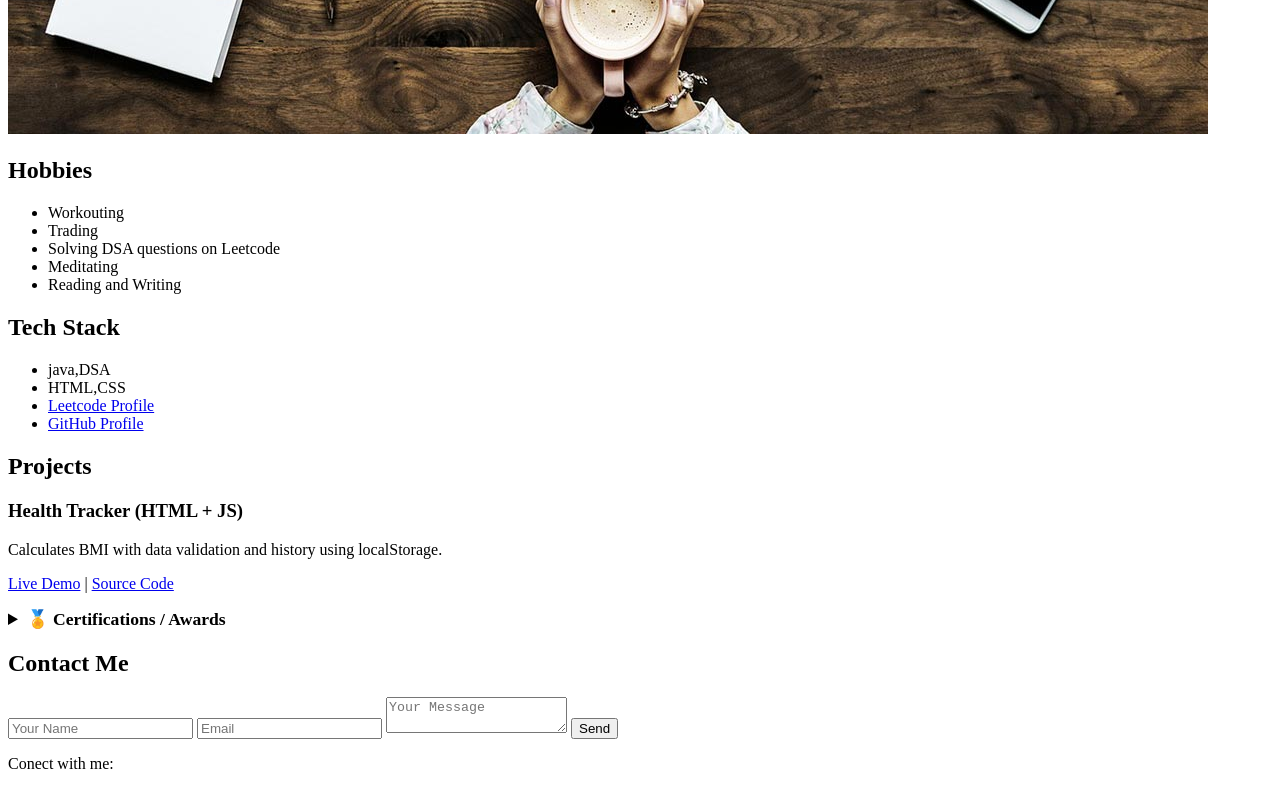
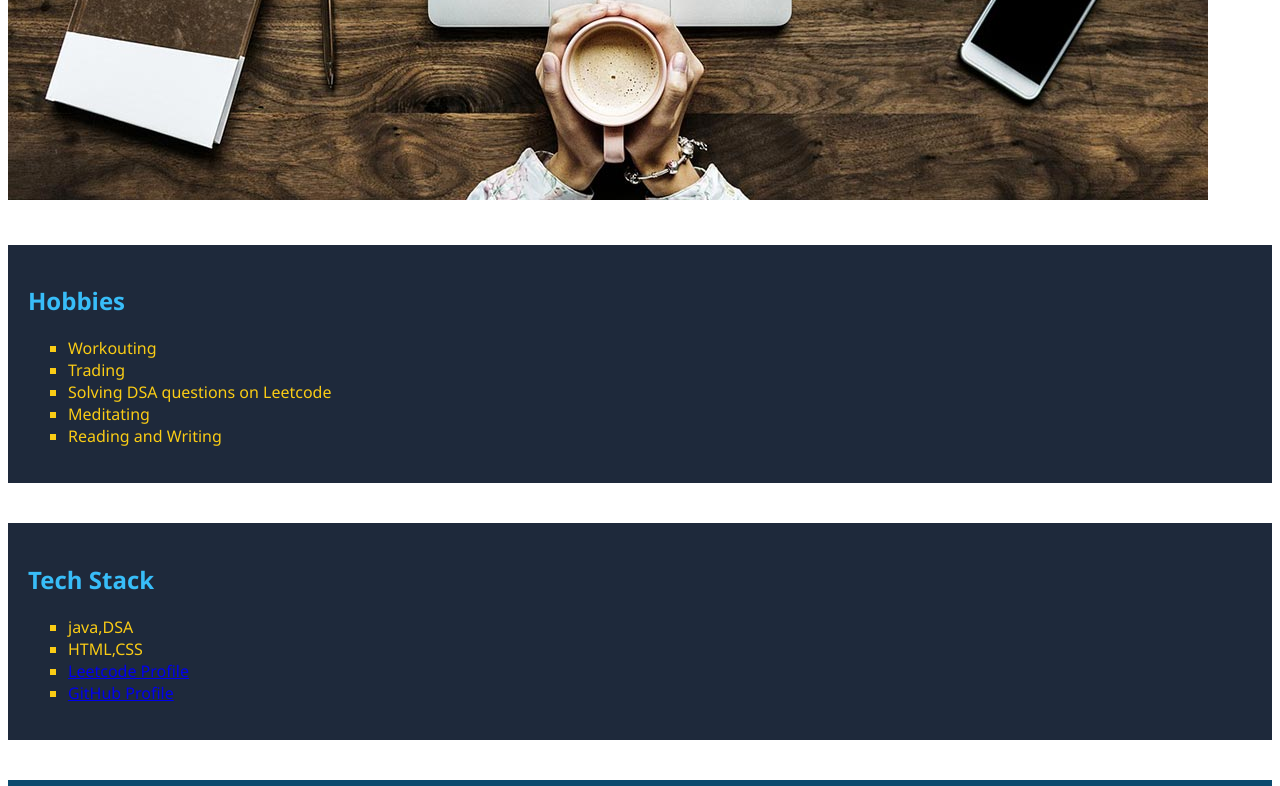
Before and after one commit to bhanu-prasad-22/my-first-webpage, a plain HTML site: page index.html in a window 1280 px wide. Shown: the part 2000-2786 px from the top of the page. Drawn offline with Linux system fonts and the light colour scheme.

Commit message:
Update index.html

```diff
--- a/index.html
+++ b/index.html
@@ -9,7 +9,96 @@
 
 <body>
 
-    <link rel="style-sheet" href="style.css" />
+    <style>
+        body {
+            background-color: #0f172a;
+            /* dark navy */
+            color: #f1f5f9;
+            /* soft white */
+            font-family: 'Segoe UI', sans-serif;
+        }
+
+        h2 {
+            color: #38bdf8;
+            /* sky blue */
+        }
+
+        a :hover {
+            color: #f472b6;
+            /* soft pink */
+        }
+
+        #bannerimg {
+            text-align: center;
+        }
+
+        #sideimg {
+            width: 100%;
+            height: auto;
+            border-radius: 10px;
+        }
+
+        #projects {
+            background-color: #0c4a6e;
+            padding: 20px;
+            color: #f8fafc;
+        }
+
+        .project-box :hover {
+            background-color: #164e63;
+            border: 1px solid #38bdf8;
+            padding: 15px;
+            border-radius: 8px;
+        }
+
+        #skills {
+            background-color: #1e293b;
+            padding: 20px;
+            color: #facc15;
+            /* Yellow text */
+        }
+
+        #skills ul {
+            list-style: square;
+        }
+
+        #about {
+            background-color: #0f172a;
+            color: #e2e8f0;
+            padding: 20px;
+        }
+
+        #Hobbies {
+            background-color: #1e293b;
+            padding: 20px;
+            color: #facc15;
+            /* Yellow text */
+        }
+
+        #Hobbies ul {
+            list-style: square;
+        }
+
+        section {
+            margin-bottom: 40px;
+        }
+
+        :root {
+            --bg-color: #ffffff;
+            --text-color: #000000;
+        }
+
+        body.dark {
+            --bg-color: #0f172a;
+            --text-color: #f1f5f9;
+        }
+
+        body {
+            background-color: var(--bg-color);
+            color: var(--text-color);
+            transition: background-color 0.3s, color 0.3s;
+        }
+    </style>
     <header>
         <div style="display: flex;justify-content: space-between;align-items: center;">
             <h1>My Portfolio</h1>
@@ -48,12 +137,8 @@
                 </p>
             </div>
             <div>
-                <button onclick="showfact()">Click here to know fun fact about me!</button>
-                <p id="fact"></p>
+
                 <script>
-                    function showfact() {
-                        document.getElementById("fact").innerText = "I once meditated through three mosquitoes bites without breaking my focus.";
-                    }
                     const toggle =
                         document.getElementById('theme-toggle');
                     const body = document.body;
@@ -95,33 +180,28 @@
         <section id="projects">
             <h2>Projects</h2>
             <div class="project-box">
-                <h3>Health Tracker (HTML + JS)</h3>
-                <p>Calculates BMI with data validation and history using localStorage.</p>
-                <a href="bmi.html" target="_blank">Live Demo</a> |
-                <a href="https://github.com/bhanu-prasad-22/bmi-tracker" target="_blank">Source Code</a>
+                <h3>My First Blog</h3>
+                <p>A web blog about my juorney to master Web Development.Bulit with basics of HTML and used style tag
+                    for styling</p>
+                 <a href="https://bhanu-prasad-22.github.io/My-first-Blog/" target="_blank" style="color: white; text-decoration: underline;">
+  My First Blog
+</a>
+                <h3>Bmi Tracker</h3>
+                <p>a bmi tracker calculates bmi based on height and weight</p>
+                <a href=" https://bhanu-prasad-22.github.io/Health-Tracker/"target="_blank" style="color: white; text-decoration: underline;">BMI tracker</a>
+
             </div>
-
         </section>
         <section>
             <details style="margin-top: 1rem; font-size: 1.1rem;">
                 <summary><strong>🏅 Certifications / Awards</strong></summary>
                 <ul style="padding-left: 1.5rem; margin-top: 0.5rem;">
                     <li><a href="Cisco python certificate .pdf">Python</a></li>
-                    <li><a href="VUGGAM BHANU PRASAD -RDBMS PostgreSQL Test">RDBMS PostgreSQL</a></li>
+                    <li><a href="RDBMS Postgre Sql.pdf">RDBMS PostgreSQL</a></li>
                     <li><a href="Database Programming withSQL oracle.pdf">DataBase Programming withSQL</a></li>
                 </ul>
             </details>
         </section>
-        <section id="contact">
-            <h2>Contact Me</h2>
-            <form>
-                <input type="text" placeholder="Your Name" required>
-                <input type="email" placeholder="Email" required>
-                <textarea placeholder="Your Message" required></textarea>
-                <button type="submit">Send</button>
-            </form>
-        </section>
-
 
         <footer id="Contact">
             <p>Conect with me:</p>
```
